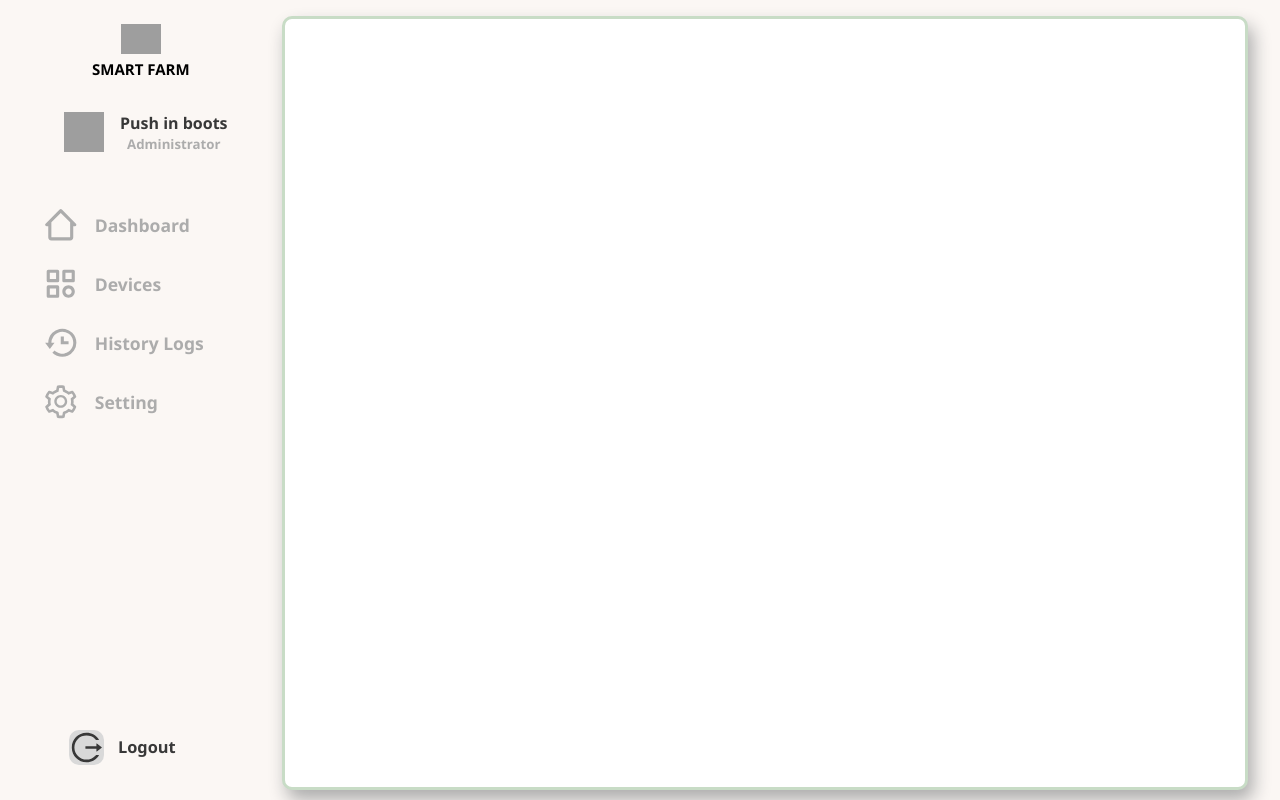
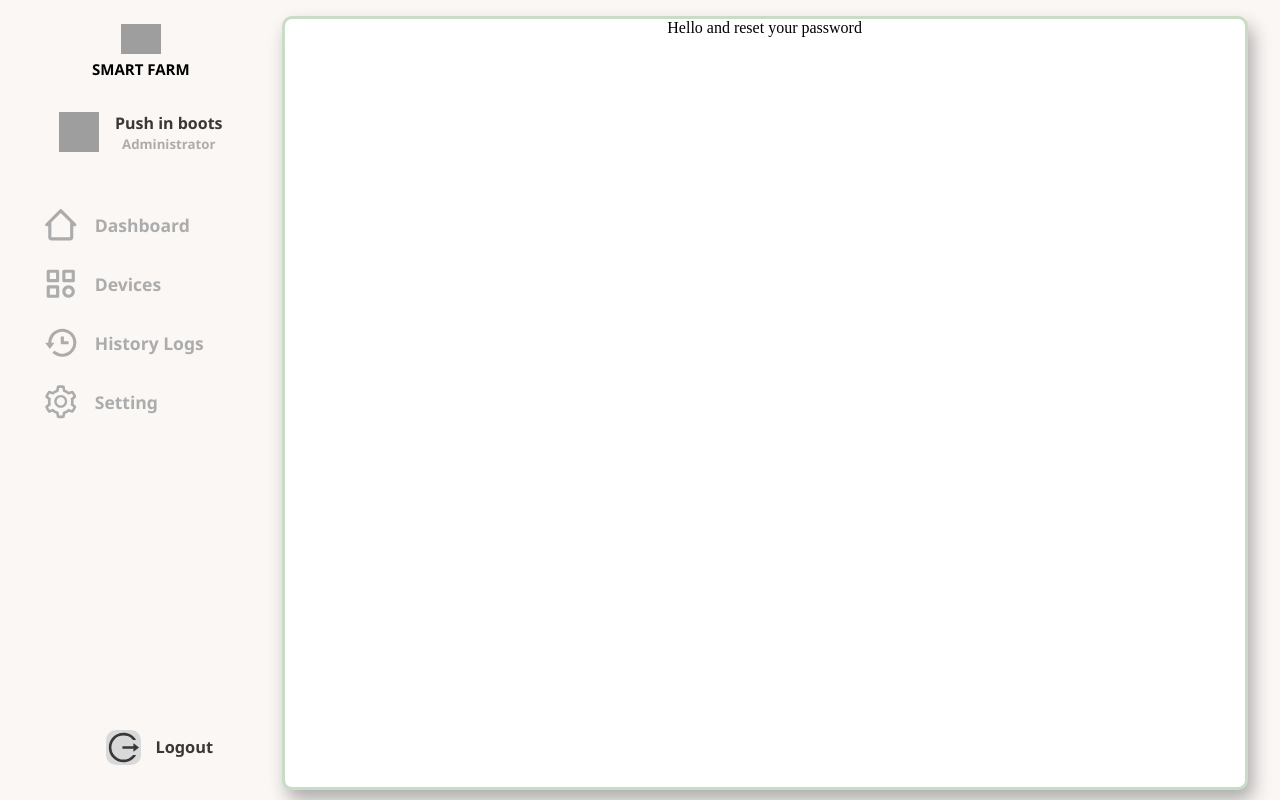
Before and after one commit to ShinyKiwis/smart-farm, a React (Vite) app: page /password in a window 1280 px wide. Built offline with nearby package versions, Linux system fonts and the light colour scheme; grey boxes are pictures that could not be loaded.

Commit message:
update sidebar

```diff
--- a/src/App.jsx
+++ b/src/App.jsx
@@ -8,6 +8,7 @@ import Device from './pages/Device';
 import User from './pages/User';
 import HistoryLog from './pages/HistoryLog';
 import Login from './pages/Login';
+import SetPassword from './pages/SetPassword';
 
 function App() {
   const [auth, setAuth] = useState(true);
@@ -23,6 +24,7 @@ function App() {
             <Route path="/" element={<Dashboard />} />
             <Route path="/devices" element={<Device />} />
             <Route path="/user" element={<User />} />
+            <Route path="/password" element={<SetPassword />} />
             <Route path="/log" element={<HistoryLog />} />
             <Route path="/login" element={<Dashboard />} />
           </Routes>
--- a/src/components/Sidebar/Sidebar.css
+++ b/src/components/Sidebar/Sidebar.css
@@ -52,11 +52,11 @@
     width:100%;
     height:3em;
     display:flex;
+    justify-content: center;
 }
 .avatar img{
     width: 2.5em;
     height: 2.5em;
-    margin-left:4em;
     margin-right:1em;
 }
 .avatar .avatar_info{
@@ -125,10 +125,11 @@
     color:var(--color-383838);
     display:block;
     font-size: 14px;
+    display: flex;
+    justify-content: center;
 }
 .logout .sidebar_item{
     width:50%;
-    margin-left:1.5em;
 }
 .logout .sidebar_item .sidebar_img{
     background-color: var(--color-D9D9D9);
--- a/src/components/Sidebar/Sidebar.jsx
+++ b/src/components/Sidebar/Sidebar.jsx
@@ -11,11 +11,16 @@ import {
 } from "react-icons/bi"
 import {
   AiOutlineSetting,
-  AiOutlineLogout
+  AiOutlineLogout,
+  AiOutlineUser,
 } from "react-icons/ai"
 import {
   MdOutlineWaterDrop,
 } from "react-icons/md"
+import {
+  RiLockPasswordLine,
+} from "react-icons/ri"
+
 
 
 const Logo = () => {
@@ -53,7 +58,7 @@ const SideBarItem = ({ Item, page, href, }) => {
     </>
   );
 };
-const SubSideBarItem = ({ Item, page,onHover, href, }) => {
+const SubSideBarItem = ({ Item, page,onHover, href, SubItem1, Subpage1, Subhref1, SubItem2, Subpage2, Subhref2 }) => {
   return (
     <>
       <Link className="sub_sidebar_link" to={href} >
@@ -65,8 +70,8 @@ const SubSideBarItem = ({ Item, page,onHover, href, }) => {
         </div>
       </Link>
       <div className='devices_popout' style={onHover ? { display: "block" } : { display: "none" }}>
-        <SideBarItem Item={BiBulb} page="Light" href="/devices" />
-        <SideBarItem Item={MdOutlineWaterDrop} page="Water Pump" href="/devices" />
+        <SideBarItem Item={SubItem1} page={Subpage1} href={Subhref1} />
+        <SideBarItem Item={SubItem2} page={Subpage2} href={Subhref2} />
       </div>
     </>
   );
@@ -83,17 +88,28 @@ const Logout = () => {
 
 const Sidebar = () => {
   const [onHover, setOnHover] = useState(false);
+  const [onHover2, setOnHover2] = useState(false);
   return (
     <div>
       <div className='bground'>
         <div className='sidebar'>
           <Logo/>
           <Avatar/>
-          <div className='sidebar_container' onMouseOver={() => setOnHover(true)} onMouseOut={() => setOnHover(false)}>
+          <div className='sidebar_container'>
             <SideBarItem Item={BiHomeAlt2} page="Dashboard" href="/" />
-            <SubSideBarItem Item={BiCategory} page="Devices" href="/devices" onHover={onHover} />
+            <div onMouseOver={() => setOnHover(true)} onMouseOut={() => setOnHover(false)}>
+            <SubSideBarItem Item={BiCategory} page="Devices" href="/devices" onHover={onHover}
+                            SubItem1={BiBulb} Subpage1="Light" Subhref1="/devices"
+                            SubItem2={MdOutlineWaterDrop} Subpage2="Water Pump" Subhref2="/devices"
+                            />
+            </div>
             <SideBarItem Item={BiHistory} page="History Logs" href="/log" />
-            <SideBarItem Item={AiOutlineSetting} page="Setting" href="/user" />
+            <div onMouseOver={() => setOnHover2(true)} onMouseOut={() => setOnHover2(false)}>
+            <SubSideBarItem Item={AiOutlineSetting} page="Setting" href="/user" onHover={onHover2}
+                            SubItem1={AiOutlineUser} Subpage1="Personal Infomation" Subhref1="/user"
+                            SubItem2={RiLockPasswordLine} Subpage2="Password" Subhref2="/password"
+                            />
+            </div>
           </div>
           <Logout/>
         </div>
--- /dev/null
+++ b/src/pages/SetPassword.jsx
@@ -0,0 +1,11 @@
+import React from 'react'
+
+const SetPassword = () => {
+  return (
+    <div>
+      Hello and reset your password
+    </div>
+  )
+}
+
+export default SetPassword
```
